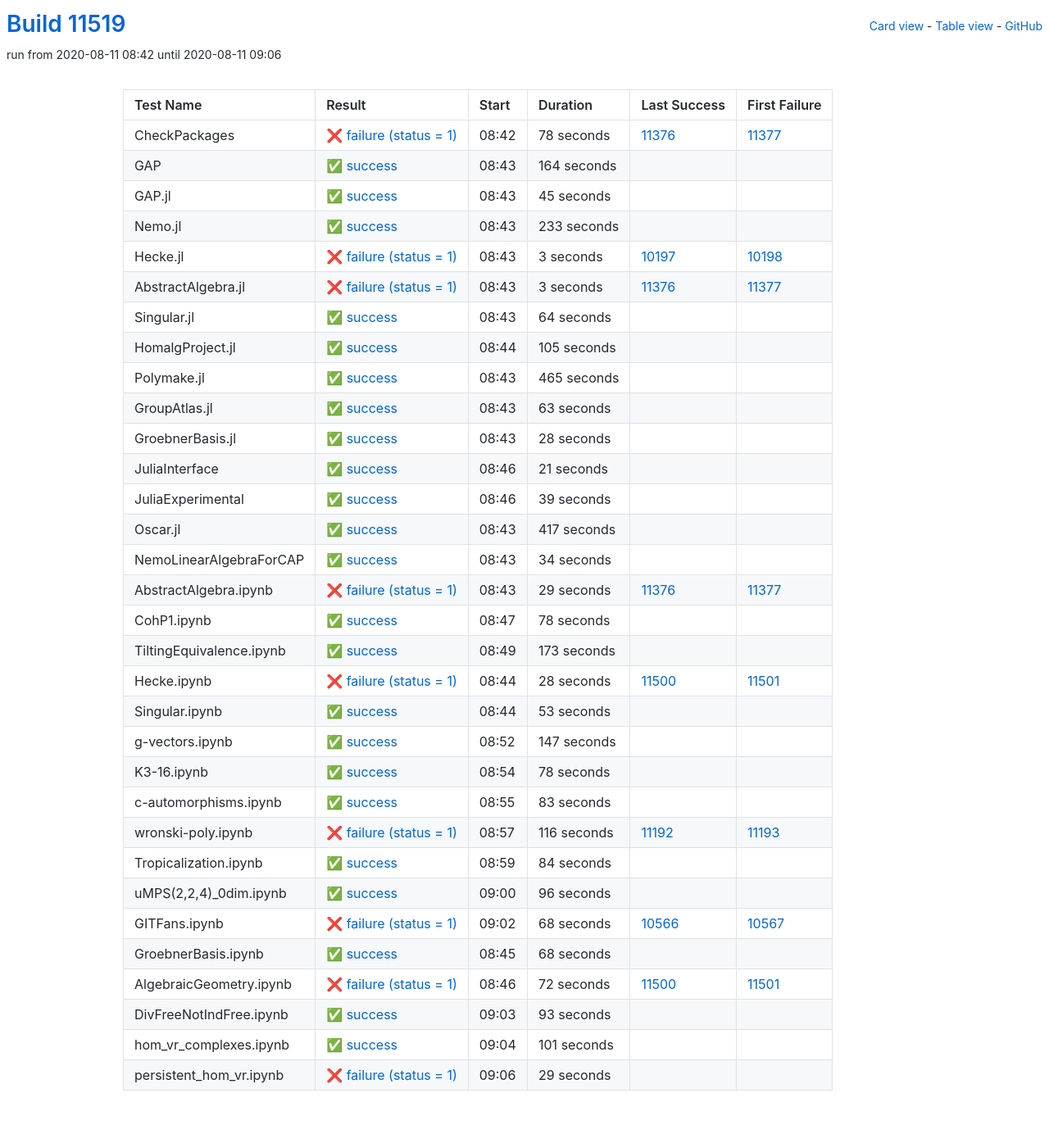
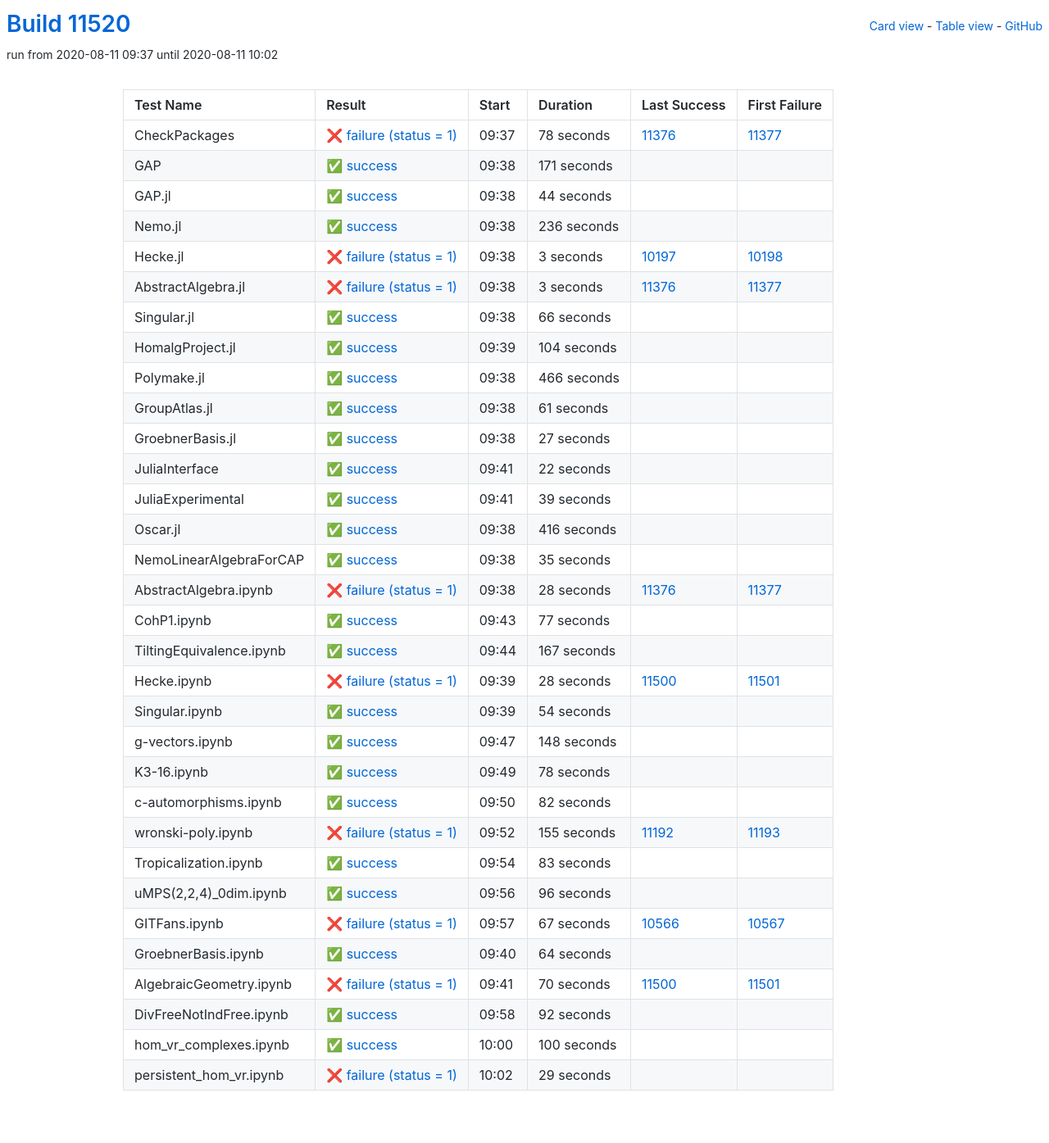
Before and after one commit to oscar-system/oscar-ci-status, a Jekyll site: the page built from table.html, in a window 1280 px wide. Shown: the whole page at 82% size. Built offline with Jekyll 4.4.1, drawn with Linux system fonts in a browser that asks for light colours.

Commit message:
Build #11520

```diff
--- a/_data/ci.yml
+++ b/_data/ci.yml
@@ -1,6 +1,6 @@
 ---
-build: 11519
-build_url: https://oscarci.mathematik.uni-kl.de/job/oscar/11519/
+build: 11520
+build_url: https://oscarci.mathematik.uni-kl.de/job/oscar/11520/
 job: oscar
 organization: oscar-system
 repo: oscar-ci-status
@@ -8,8 +8,8 @@
 tests:
 - name: CheckPackages
   id: checkpackages
-  log: https://oscarci.mathematik.uni-kl.de/job/oscar/11519/artifact/logs/build-11519/CheckPackages.log
-  start: 2020-08-11 08:42
+  log: https://oscarci.mathematik.uni-kl.de/job/oscar/11520/artifact/logs/build-11520/CheckPackages.log
+  start: 2020-08-11 09:37
   success: false
   exitcode: 1
   status: failure
@@ -20,44 +20,44 @@
   first_failure_url: https://oscarci.mathematik.uni-kl.de/job/oscar/11377/
 - name: GAP
   id: gap
-  log: https://oscarci.mathematik.uni-kl.de/job/oscar/11519/artifact/logs/build-11519/GAP.log
-  start: 2020-08-11 08:43
+  log: https://oscarci.mathematik.uni-kl.de/job/oscar/11520/artifact/logs/build-11520/GAP.log
+  start: 2020-08-11 09:38
   success: true
   exitcode: 0
   status: success
-  duration: 164
+  duration: 171
   last_success: false
   last_success_url:
   first_failure: false
   first_failure_url:
 - name: GAP.jl
   id: gap-jl
-  log: https://oscarci.mathematik.uni-kl.de/job/oscar/11519/artifact/logs/build-11519/GAP.jl.log
-  start: 2020-08-11 08:43
+  log: https://oscarci.mathematik.uni-kl.de/job/oscar/11520/artifact/logs/build-11520/GAP.jl.log
+  start: 2020-08-11 09:38
   success: true
   exitcode: 0
   status: success
-  duration: 45
+  duration: 44
   last_success: false
   last_success_url:
   first_failure: false
   first_failure_url:
 - name: Nemo.jl
   id: nemo-jl
-  log: https://oscarci.mathematik.uni-kl.de/job/oscar/11519/artifact/logs/build-11519/Nemo.jl.log
-  start: 2020-08-11 08:43
+  log: https://oscarci.mathematik.uni-kl.de/job/oscar/11520/artifact/logs/build-11520/Nemo.jl.log
+  start: 2020-08-11 09:38
   success: true
   exitcode: 0
   status: success
-  duration: 233
+  duration: 236
   last_success: false
   last_success_url:
   first_failure: false
   first_failure_url:
 - name: Hecke.jl
   id: hecke-jl
-  log: https://oscarci.mathematik.uni-kl.de/job/oscar/11519/artifact/logs/build-11519/Hecke.jl.log
-  start: 2020-08-11 08:43
+  log: https://oscarci.mathematik.uni-kl.de/job/oscar/11520/artifact/logs/build-11520/Hecke.jl.log
+  start: 2020-08-11 09:38
   success: false
   exitcode: 1
   status: failure
@@ -68,8 +68,8 @@
   first_failure_url: https://oscarci.mathematik.uni-kl.de/job/oscar/10198/
 - name: AbstractAlgebra.jl
   id: abstractalgebra-jl
-  log: https://oscarci.mathematik.uni-kl.de/job/oscar/11519/artifact/logs/build-11519/AbstractAlgebra.jl.log
-  start: 2020-08-11 08:43
+  log: https://oscarci.mathematik.uni-kl.de/job/oscar/11520/artifact/logs/build-11520/AbstractAlgebra.jl.log
+  start: 2020-08-11 09:38
   success: false
   exitcode: 1
   status: failure
@@ -80,80 +80,80 @@
   first_failure_url: https://oscarci.mathematik.uni-kl.de/job/oscar/11377/
 - name: Singular.jl
   id: singular-jl
-  log: https://oscarci.mathematik.uni-kl.de/job/oscar/11519/artifact/logs/build-11519/Singular.jl.log
-  start: 2020-08-11 08:43
+  log: https://oscarci.mathematik.uni-kl.de/job/oscar/11520/artifact/logs/build-11520/Singular.jl.log
+  start: 2020-08-11 09:38
   success: true
   exitcode: 0
   status: success
-  duration: 64
+  duration: 66
   last_success: false
   last_success_url:
   first_failure: false
   first_failure_url:
 - name: HomalgProject.jl
   id: homalgproject-jl
-  log: https://oscarci.mathematik.uni-kl.de/job/oscar/11519/artifact/logs/build-11519/HomalgProject.jl.log
-  start: 2020-08-11 08:44
+  log: https://oscarci.mathematik.uni-kl.de/job/oscar/11520/artifact/logs/build-11520/HomalgProject.jl.log
+  start: 2020-08-11 09:39
   success: true
   exitcode: 0
   status: success
-  duration: 105
+  duration: 104
   last_success: false
   last_success_url:
   first_failure: false
   first_failure_url:
 - name: Polymake.jl
   id: polymake-jl
-  log: https://oscarci.mathematik.uni-kl.de/job/oscar/11519/artifact/logs/build-11519/Polymake.jl.log
-  start: 2020-08-11 08:43
+  log: https://oscarci.mathematik.uni-kl.de/job/oscar/11520/artifact/logs/build-11520/Polymake.jl.log
+  start: 2020-08-11 09:38
   success: true
   exitcode: 0
   status: success
-  duration: 465
+  duration: 466
   last_success: false
   last_success_url:
   first_failure: false
   first_failure_url:
 - name: GroupAtlas.jl
   id: groupatlas-jl
-  log: https://oscarci.mathematik.uni-kl.de/job/oscar/11519/artifact/logs/build-11519/GroupAtlas.jl.log
-  start: 2020-08-11 08:43
+  log: https://oscarci.mathematik.uni-kl.de/job/oscar/11520/artifact/logs/build-11520/GroupAtlas.jl.log
+  start: 2020-08-11 09:38
   success: true
   exitcode: 0
   status: success
-  duration: 63
+  duration: 61
   last_success: false
   last_success_url:
   first_failure: false
   first_failure_url:
 - name: GroebnerBasis.jl
   id: groebnerbasis-jl
-  log: https://oscarci.mathematik.uni-kl.de/job/oscar/11519/artifact/logs/build-11519/GroebnerBasis.jl.log
-  start: 2020-08-11 08:43
+  log: https://oscarci.mathematik.uni-kl.de/job/oscar/11520/artifact/logs/build-11520/GroebnerBasis.jl.log
+  start: 2020-08-11 09:38
   success: true
   exitcode: 0
   status: success
-  duration: 28
+  duration: 27
   last_success: false
   last_success_url:
   first_failure: false
   first_failure_url:
 - name: JuliaInterface
   id: juliainterface
-  log: https://oscarci.mathematik.uni-kl.de/job/oscar/11519/artifact/logs/build-11519/JuliaInterface.log
-  start: 2020-08-11 08:46
+  log: https://oscarci.mathematik.uni-kl.de/job/oscar/11520/artifact/logs/build-11520/JuliaInterface.log
+  start: 2020-08-11 09:41
   success: true
   exitcode: 0
   status: success
-  duration: 21
+  duration: 22
   last_success: false
   last_success_url:
   first_failure: false
   first_failure_url:
 - name: JuliaExperimental
   id: juliaexperimental
-  log: https://oscarci.mathematik.uni-kl.de/job/oscar/11519/artifact/logs/build-11519/JuliaExperimental.log
-  start: 2020-08-11 08:46
+  log: https://oscarci.mathematik.uni-kl.de/job/oscar/11520/artifact/logs/build-11520/JuliaExperimental.log
+  start: 2020-08-11 09:41
   success: true
   exitcode: 0
   status: success
@@ -164,68 +164,68 @@
   first_failure_url:
 - name: Oscar.jl
   id: oscar-jl
-  log: https://oscarci.mathematik.uni-kl.de/job/oscar/11519/artifact/logs/build-11519/Oscar.jl.log
-  start: 2020-08-11 08:43
+  log: https://oscarci.mathematik.uni-kl.de/job/oscar/11520/artifact/logs/build-11520/Oscar.jl.log
+  start: 2020-08-11 09:38
   success: true
   exitcode: 0
   status: success
-  duration: 417
+  duration: 416
   last_success: false
   last_success_url:
   first_failure: false
   first_failure_url:
 - name: NemoLinearAlgebraForCAP
   id: nemolinearalgebraforcap
-  log: https://oscarci.mathematik.uni-kl.de/job/oscar/11519/artifact/logs/build-11519/NemoLinearAlgebraForCAP.log
-  start: 2020-08-11 08:43
+  log: https://oscarci.mathematik.uni-kl.de/job/oscar/11520/artifact/logs/build-11520/NemoLinearAlgebraForCAP.log
+  start: 2020-08-11 09:38
   success: true
   exitcode: 0
   status: success
-  duration: 34
+  duration: 35
   last_success: false
   last_success_url:
   first_failure: false
   first_failure_url:
 - name: AbstractAlgebra.ipynb
   id: abstractalgebra-ipynb
-  log: https://oscarci.mathematik.uni-kl.de/job/oscar/11519/artifact/logs/build-11519/AbstractAlgebra.ipynb.log
-  start: 2020-08-11 08:43
+  log: https://oscarci.mathematik.uni-kl.de/job/oscar/11520/artifact/logs/build-11520/AbstractAlgebra.ipynb.log
+  start: 2020-08-11 09:38
   success: false
   exitcode: 1
   status: failure
-  duration: 29
+  duration: 28
   last_success: 11376
   last_success_url: https://oscarci.mathematik.uni-kl.de/job/oscar/11376/
   first_failure: 11377
   first_failure_url: https://oscarci.mathematik.uni-kl.de/job/oscar/11377/
 - name: CohP1.ipynb
   id: cohp1-ipynb
-  log: https://oscarci.mathematik.uni-kl.de/job/oscar/11519/artifact/logs/build-11519/CohP1.ipynb.log
-  start: 2020-08-11 08:47
+  log: https://oscarci.mathematik.uni-kl.de/job/oscar/11520/artifact/logs/build-11520/CohP1.ipynb.log
+  start: 2020-08-11 09:43
   success: true
   exitcode: 0
   status: success
-  duration: 78
+  duration: 77
   last_success: false
   last_success_url:
   first_failure: false
   first_failure_url:
 - name: TiltingEquivalence.ipynb
   id: tiltingequivalence-ipynb
-  log: https://oscarci.mathematik.uni-kl.de/job/oscar/11519/artifact/logs/build-11519/TiltingEquivalence.ipynb.log
-  start: 2020-08-11 08:49
+  log: https://oscarci.mathematik.uni-kl.de/job/oscar/11520/artifact/logs/build-11520/TiltingEquivalence.ipynb.log
+  start: 2020-08-11 09:44
   success: true
   exitcode: 0
   status: success
-  duration: 173
+  duration: 167
   last_success: false
   last_success_url:
   first_failure: false
   first_failure_url:
 - name: Hecke.ipynb
   id: hecke-ipynb
-  log: https://oscarci.mathematik.uni-kl.de/job/oscar/11519/artifact/logs/build-11519/Hecke.ipynb.log
-  start: 2020-08-11 08:44
+  log: https://oscarci.mathematik.uni-kl.de/job/oscar/11520/artifact/logs/build-11520/Hecke.ipynb.log
+  start: 2020-08-11 09:39
   success: false
   exitcode: 1
   status: failure
@@ -236,32 +236,32 @@
   first_failure_url: https://oscarci.mathematik.uni-kl.de/job/oscar/11501/
 - name: Singular.ipynb
   id: singular-ipynb
-  log: https://oscarci.mathematik.uni-kl.de/job/oscar/11519/artifact/logs/build-11519/Singular.ipynb.log
-  start: 2020-08-11 08:44
+  log: https://oscarci.mathematik.uni-kl.de/job/oscar/11520/artifact/logs/build-11520/Singular.ipynb.log
+  start: 2020-08-11 09:39
   success: true
   exitcode: 0
   status: success
-  duration: 53
+  duration: 54
   last_success: false
   last_success_url:
   first_failure: false
   first_failure_url:
 - name: g-vectors.ipynb
   id: g-vectors-ipynb
-  log: https://oscarci.mathematik.uni-kl.de/job/oscar/11519/artifact/logs/build-11519/g-vectors.ipynb.log
-  start: 2020-08-11 08:52
+  log: https://oscarci.mathematik.uni-kl.de/job/oscar/11520/artifact/logs/build-11520/g-vectors.ipynb.log
+  start: 2020-08-11 09:47
   success: true
   exitcode: 0
   status: success
-  duration: 147
+  duration: 148
   last_success: false
   last_success_url:
   first_failure: false
   first_failure_url:
 - name: K3-16.ipynb
   id: k3-16-ipynb
-  log: https://oscarci.mathematik.uni-kl.de/job/oscar/11519/artifact/logs/build-11519/K3-16.ipynb.log
-  start: 2020-08-11 08:54
+  log: https://oscarci.mathematik.uni-kl.de/job/oscar/11520/artifact/logs/build-11520/K3-16.ipynb.log
+  start: 2020-08-11 09:49
   success: true
   exitcode: 0
   status: success
@@ -272,8 +272,32 @@
   first_failure_url:
 - name: c-automorphisms.ipynb
   id: c-automorphisms-ipynb
-  log: https://oscarci.mathematik.uni-kl.de/job/oscar/11519/artifact/logs/build-11519/c-automorphisms.ipynb.log
-  start: 2020-08-11 08:55
+  log: https://oscarci.mathematik.uni-kl.de/job/oscar/11520/artifact/logs/build-11520/c-automorphisms.ipynb.log
+  start: 2020-08-11 09:50
+  success: true
+  exitcode: 0
+  status: success
+  duration: 82
+  last_success: false
+  last_success_url:
+  first_failure: false
+  first_failure_url:
+- name: wronski-poly.ipynb
+  id: wronski-poly-ipynb
+  log: https://oscarci.mathematik.uni-kl.de/job/oscar/11520/artifact/logs/build-11520/wronski-poly.ipynb.log
+  start: 2020-08-11 09:52
+  success: false
+  exitcode: 1
+  status: failure
+  duration: 155
+  last_success: 11192
+  last_success_url: https://oscarci.mathematik.uni-kl.de/job/oscar/11192/
+  first_failure: 11193
+  first_failure_url: https://oscarci.mathematik.uni-kl.de/job/oscar/11193/
+- name: Tropicalization.ipynb
+  id: tropicalization-ipynb
+  log: https://oscarci.mathematik.uni-kl.de/job/oscar/11520/artifact/logs/build-11520/Tropicalization.ipynb.log
+  start: 2020-08-11 09:54
   success: true
   exitcode: 0
   status: success
@@ -282,34 +306,10 @@
   last_success_url:
   first_failure: false
   first_failure_url:
-- name: wronski-poly.ipynb
-  id: wronski-poly-ipynb
-  log: https://oscarci.mathematik.uni-kl.de/job/oscar/11519/artifact/logs/build-11519/wronski-poly.ipynb.log
-  start: 2020-08-11 08:57
-  success: false
-  exitcode: 1
-  status: failure
-  duration: 116
-  last_success: 11192
-  last_success_url: https://oscarci.mathematik.uni-kl.de/job/oscar/11192/
-  first_failure: 11193
-  first_failure_url: https://oscarci.mathematik.uni-kl.de/job/oscar/11193/
-- name: Tropicalization.ipynb
-  id: tropicalization-ipynb
-  log: https://oscarci.mathematik.uni-kl.de/job/oscar/11519/artifact/logs/build-11519/Tropicalization.ipynb.log
-  start: 2020-08-11 08:59
-  success: true
-  exitcode: 0
-  status: success
-  duration: 84
-  last_success: false
-  last_success_url:
-  first_failure: false
-  first_failure_url:
 - name: uMPS(2,2,4)_0dim.ipynb
   id: umps-2-2-4-0dim-ipynb
-  log: https://oscarci.mathematik.uni-kl.de/job/oscar/11519/artifact/logs/build-11519/uMPS-2-2-4-_0dim.ipynb.log
-  start: 2020-08-11 09:00
+  log: https://oscarci.mathematik.uni-kl.de/job/oscar/11520/artifact/logs/build-11520/uMPS-2-2-4-_0dim.ipynb.log
+  start: 2020-08-11 09:56
   success: true
   exitcode: 0
   status: success
@@ -320,68 +320,68 @@
   first_failure_url:
 - name: GITFans.ipynb
   id: gitfans-ipynb
-  log: https://oscarci.mathematik.uni-kl.de/job/oscar/11519/artifact/logs/build-11519/GITFans.ipynb.log
-  start: 2020-08-11 09:02
+  log: https://oscarci.mathematik.uni-kl.de/job/oscar/11520/artifact/logs/build-11520/GITFans.ipynb.log
+  start: 2020-08-11 09:57
   success: false
   exitcode: 1
   status: failure
-  duration: 68
+  duration: 67
   last_success: 10566
   last_success_url: https://oscarci.mathematik.uni-kl.de/job/oscar/10566/
   first_failure: 10567
   first_failure_url: https://oscarci.mathematik.uni-kl.de/job/oscar/10567/
 - name: GroebnerBasis.ipynb
   id: groebnerbasis-ipynb
-  log: https://oscarci.mathematik.uni-kl.de/job/oscar/11519/artifact/logs/build-11519/GroebnerBasis.ipynb.log
-  start: 2020-08-11 08:45
+  log: https://oscarci.mathematik.uni-kl.de/job/oscar/11520/artifact/logs/build-11520/GroebnerBasis.ipynb.log
+  start: 2020-08-11 09:40
   success: true
   exitcode: 0
   status: success
-  duration: 68
+  duration: 64
   last_success: false
   last_success_url:
   first_failure: false
   first_failure_url:
 - name: AlgebraicGeometry.ipynb
   id: algebraicgeometry-ipynb
-  log: https://oscarci.mathematik.uni-kl.de/job/oscar/11519/artifact/logs/build-11519/AlgebraicGeometry.ipynb.log
-  start: 2020-08-11 08:46
+  log: https://oscarci.mathematik.uni-kl.de/job/oscar/11520/artifact/logs/build-11520/AlgebraicGeometry.ipynb.log
+  start: 2020-08-11 09:41
   success: false
   exitcode: 1
   status: failure
-  duration: 72
+  duration: 70
   last_success: 11500
   last_success_url: https://oscarci.mathematik.uni-kl.de/job/oscar/11500/
   first_failure: 11501
   first_failure_url: https://oscarci.mathematik.uni-kl.de/job/oscar/11501/
 - name: DivFreeNotIndFree.ipynb
   id: divfreenotindfree-ipynb
-  log: https://oscarci.mathematik.uni-kl.de/job/oscar/11519/artifact/logs/build-11519/DivFreeNotIndFree.ipynb.log
-  start: 2020-08-11 09:03
+  log: https://oscarci.mathematik.uni-kl.de/job/oscar/11520/artifact/logs/build-11520/DivFreeNotIndFree.ipynb.log
+  start: 2020-08-11 09:58
   success: true
   exitcode: 0
   status: success
-  duration: 93
+  duration: 92
   last_success: false
   last_success_url:
   first_failure: false
   first_failure_url:
 - name: hom_vr_complexes.ipynb
   id: hom-vr-complexes-ipynb
-  log: https://oscarci.mathematik.uni-kl.de/job/oscar/11519/artifact/logs/build-11519/hom_vr_complexes.ipynb.log
-  start: 2020-08-11 09:04
+  log: https://oscarci.mathematik.uni-kl.de/job/oscar/11520/artifact/logs/build-11520/hom_vr_complexes.ipynb.log
+  start: 2020-08-11 10:00
   success: true
   exitcode: 0
   status: success
-  duration: 101
+  duration: 100
   last_success: false
   last_success_url:
   first_failure: false
   first_failure_url:
 - name: persistent_hom_vr.ipynb
   id: persistent-hom-vr-ipynb
-  log: https://oscarci.mathematik.uni-kl.de/job/oscar/11519/artifact/logs/build-11519/persistent_hom_vr.ipynb.log
-  start: 2020-08-11 09:06
+  log: https://oscarci.mathematik.uni-kl.de/job/oscar/11520/artifact/logs/build-11520/persistent_hom_vr.ipynb.log
+  start: 2020-08-11 10:02
   success: false
   exitcode: 1
   status: failure
```
Also changed, not shown: README.md.
